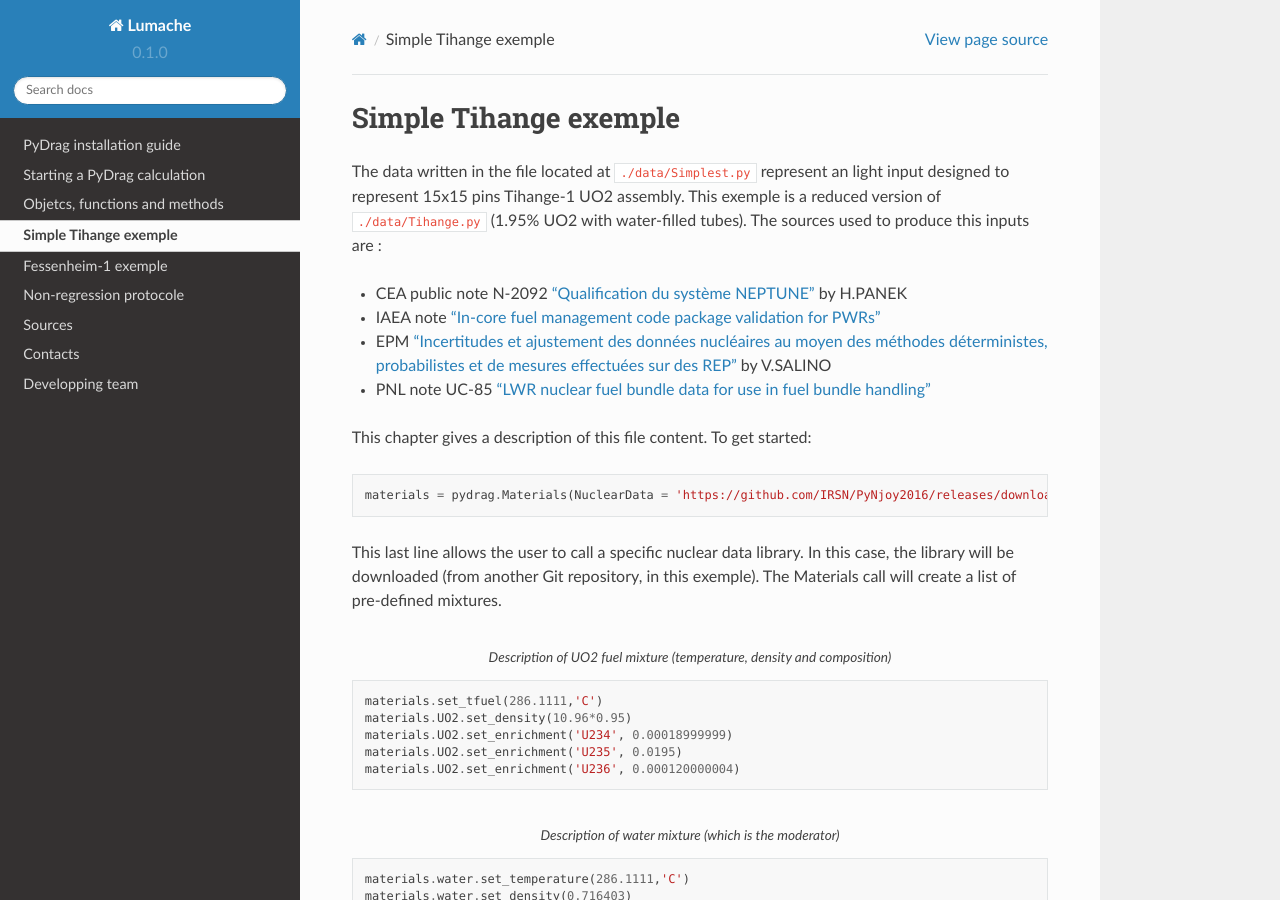
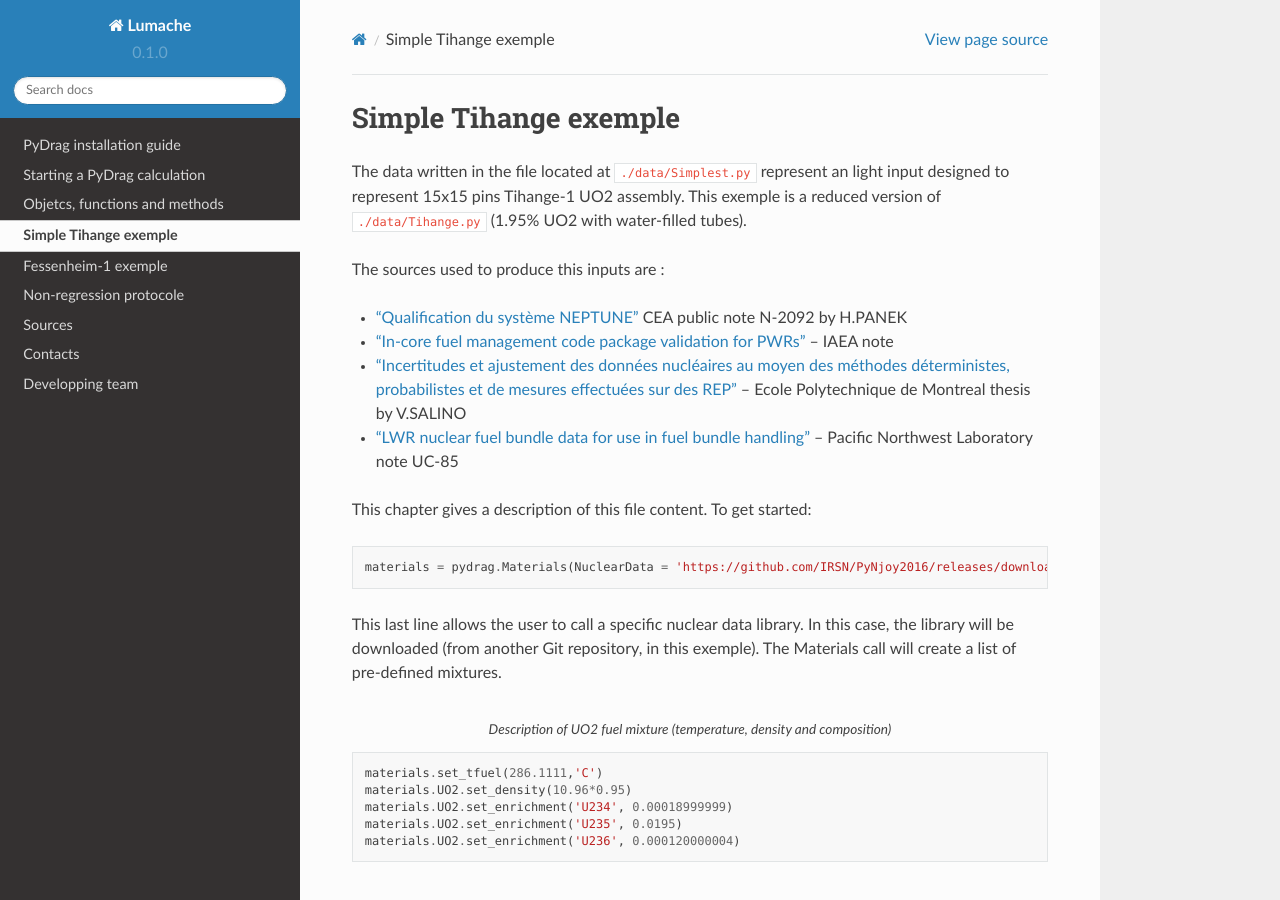
Before and after one commit to Ben105m/rtd-tutorial, a Sphinx documentation site: the page built from docs/source/exemple0.rst, in a window 1280 px wide and 900 px high. Built offline with Sphinx 7.4.7 and the Read the Docs theme 2.0.0, drawn with Linux system fonts in a browser that asks for light colours.

Commit message:
Update exemple0.rst

```diff
--- a/docs/source/exemple0.rst
+++ b/docs/source/exemple0.rst
@@ -6,12 +6,13 @@
 
 The data written in the file located at :file:`./data/Simplest.py` represent an light input designed to represent 15x15 pins Tihange-1 UO2 assembly.
 This exemple is a reduced version of :file:`./data/Tihange.py` (1.95% UO2 with water-filled tubes).
+
 The sources used to produce this inputs are :
 
-- CEA public note N-2092 `"Qualification du système NEPTUNE" <https://inis.iaea.org/collection/NCLCollectionStore/_Public/11/511/11511367.pdf>`_ by H.PANEK
-- IAEA note `"In-core fuel management code package validation for PWRs" <https://inis.iaea.org/collection/NCLCollectionStore/_Public/26/077/26077395.pdf>`_
-- EPM `"Incertitudes et ajustement des données nucléaires au moyen des méthodes déterministes, probabilistes et de mesures effectuées sur des REP" <https://publications.polymtl.ca/10545/>`_ by V.SALINO
-- PNL note UC-85 `"LWR nuclear fuel bundle data for use in fuel bundle handling" <https://www.osti.gov/servlets/purl/5856990>`_
+- `"Qualification du système NEPTUNE" <https://inis.iaea.org/collection/NCLCollectionStore/_Public/11/511/11511367.pdf>`_ CEA public note N-2092 by H.PANEK
+- `"In-core fuel management code package validation for PWRs" <https://inis.iaea.org/collection/NCLCollectionStore/_Public/26/077/26077395.pdf>`_ -- IAEA note
+- `"Incertitudes et ajustement des données nucléaires au moyen des méthodes déterministes, probabilistes et de mesures effectuées sur des REP" <https://publications.polymtl.ca/10545/>`_ -- Ecole Polytechnique de Montreal thesis by V.SALINO
+- `"LWR nuclear fuel bundle data for use in fuel bundle handling" <https://www.osti.gov/servlets/purl/5856990>`_ -- Pacific Northwest Laboratory note UC-85
 
 This chapter gives a description of this file content. To get started::
 
```
